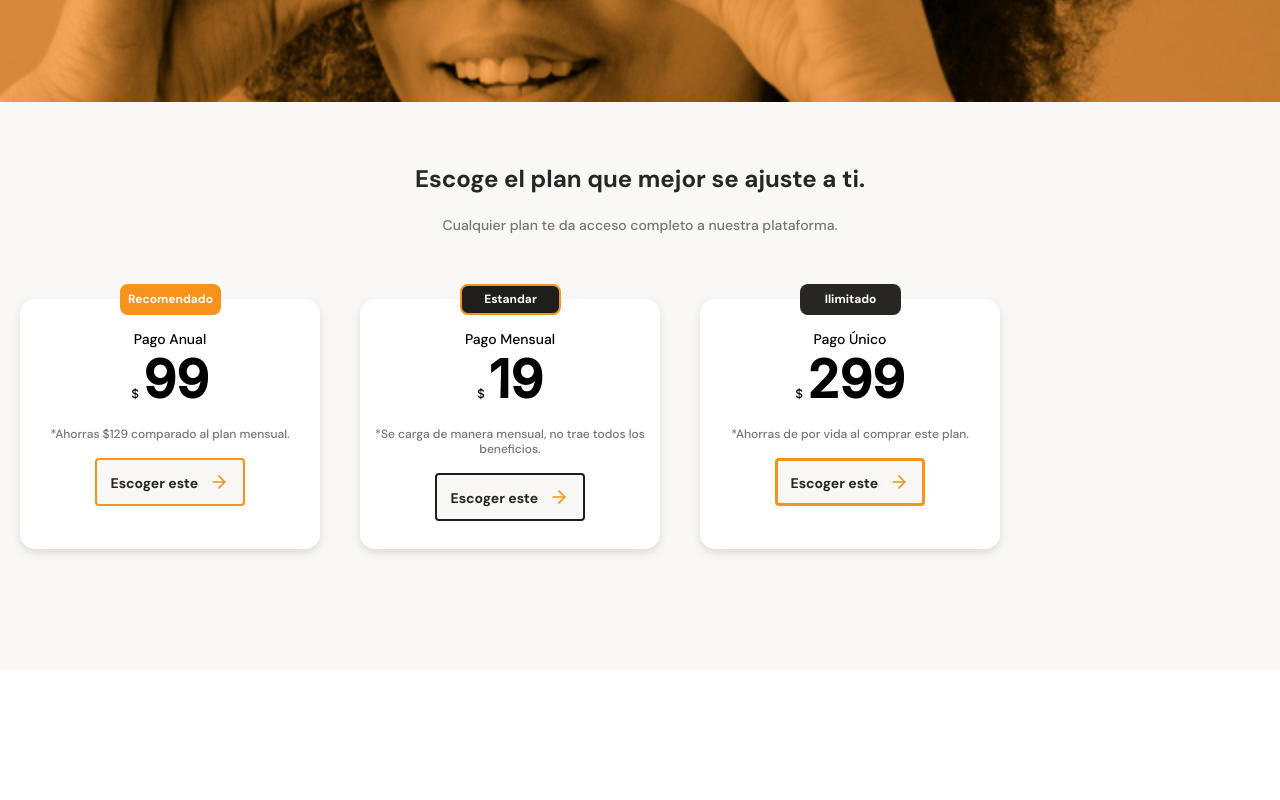
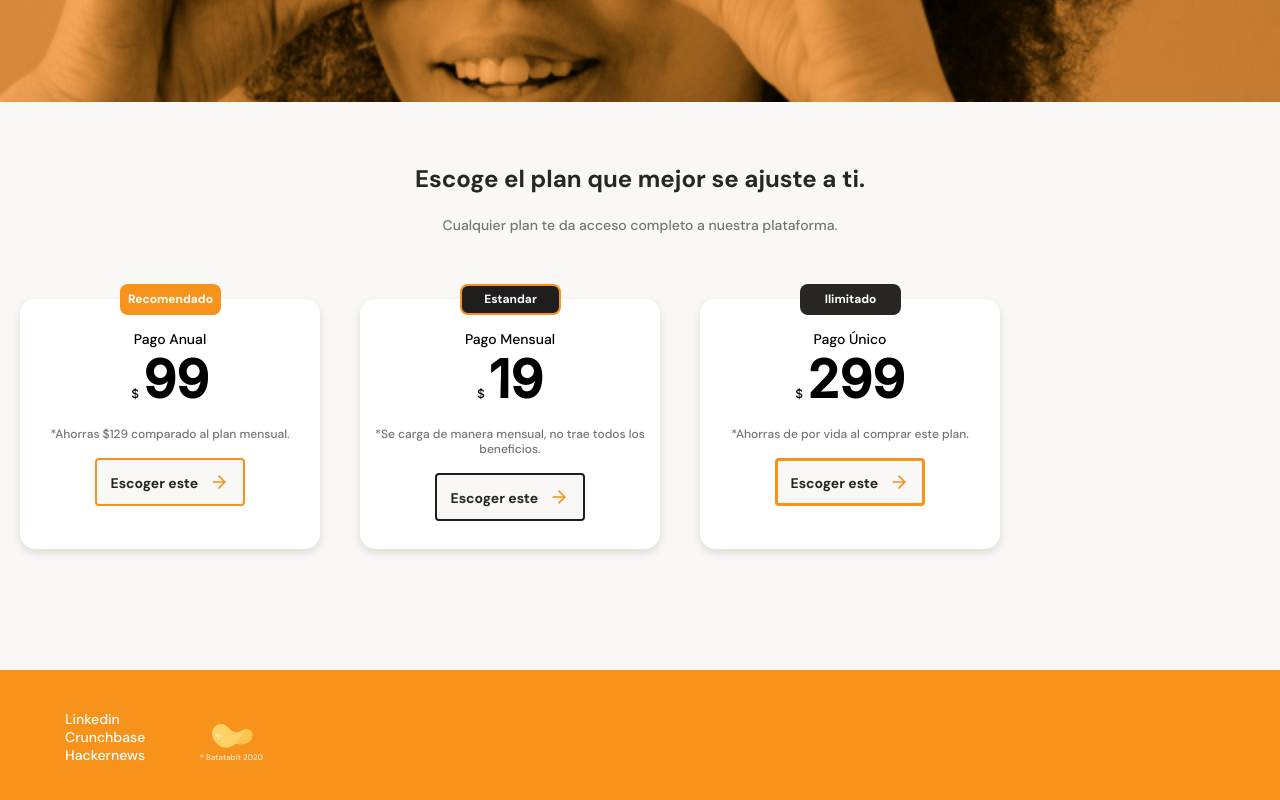
Before and after one commit to VeePVs/Curso-responsive-design, a plain HTML site: page index.html in a window 1280 px wide. Shown: the part 2327-3127 px from the top of the page. Before the commit the page ends 2997 px from the top, so only its background shows below. Drawn offline with Linux system fonts and the light colour scheme.

Commit message:
se termina el footer

```diff
--- a/index.html
+++ b/index.html
@@ -132,6 +132,16 @@
             </section>
         </section>
     </main>
-    <footer></footer>
+    <footer>
+        <article class="social-media">
+            <p>Linkedin</p>
+            <p>Crunchbase</p>
+            <p>Hackernews</p>
+        </article>
+        <article class="batatabit">
+            <span></span>
+            <p>® Batatabit 2020</p>
+        </article>
+    </footer>
 </body>
 </html>
--- a/style.css
+++ b/style.css
@@ -539,3 +539,43 @@ main {
     background-color: var(--warm-black);
     border: 2px solid var(--bitcoin-orange);
 }
+
+footer {
+    width: 100%;
+    height: 150px;
+    display: inline-block;
+    background-color: var(--bitcoin-orange);
+}
+
+footer .social-media {
+    display: inline-block;
+    margin-top: 40px;
+    margin-left: 65px;
+    color: var(--just-white);
+    font-size: 1.4rem;
+    line-height: 1.8rem;
+    font-weight: 500;
+}
+
+footer .batatabit {
+    display: inline-block;
+}
+
+footer .batatabit span {
+    height: 24px;
+    width: 41px;
+    display: block;
+    background-image: url('./assets/icons/batata.svg');
+    background-size: cover;
+    margin-left: 64px;
+    background-position: center;
+    background-repeat: no-repeat;
+}
+
+footer .batatabit p {
+    font-size: 0.8rem;
+    font-weight: 500;
+    line-height: 1.8rem;
+    color: var(--soft-orange);
+    margin-left: 52px;
+}
```
